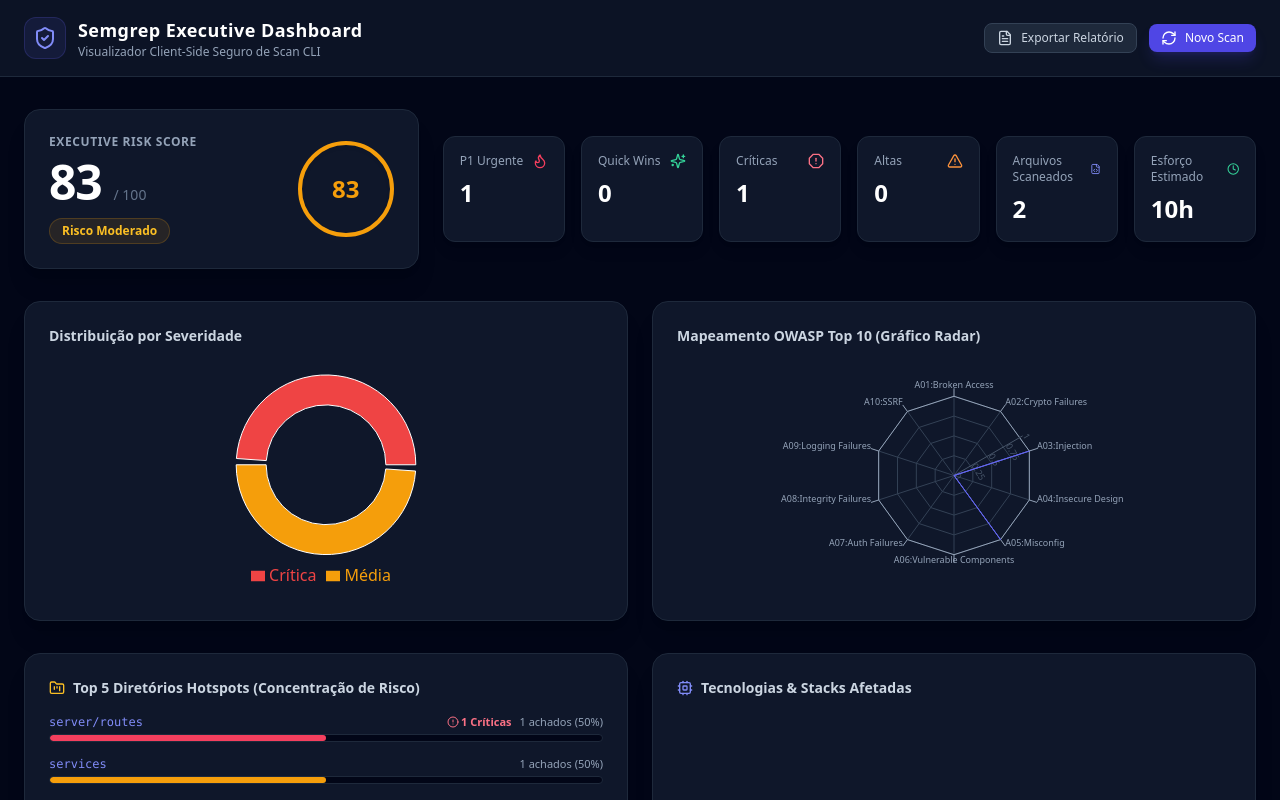
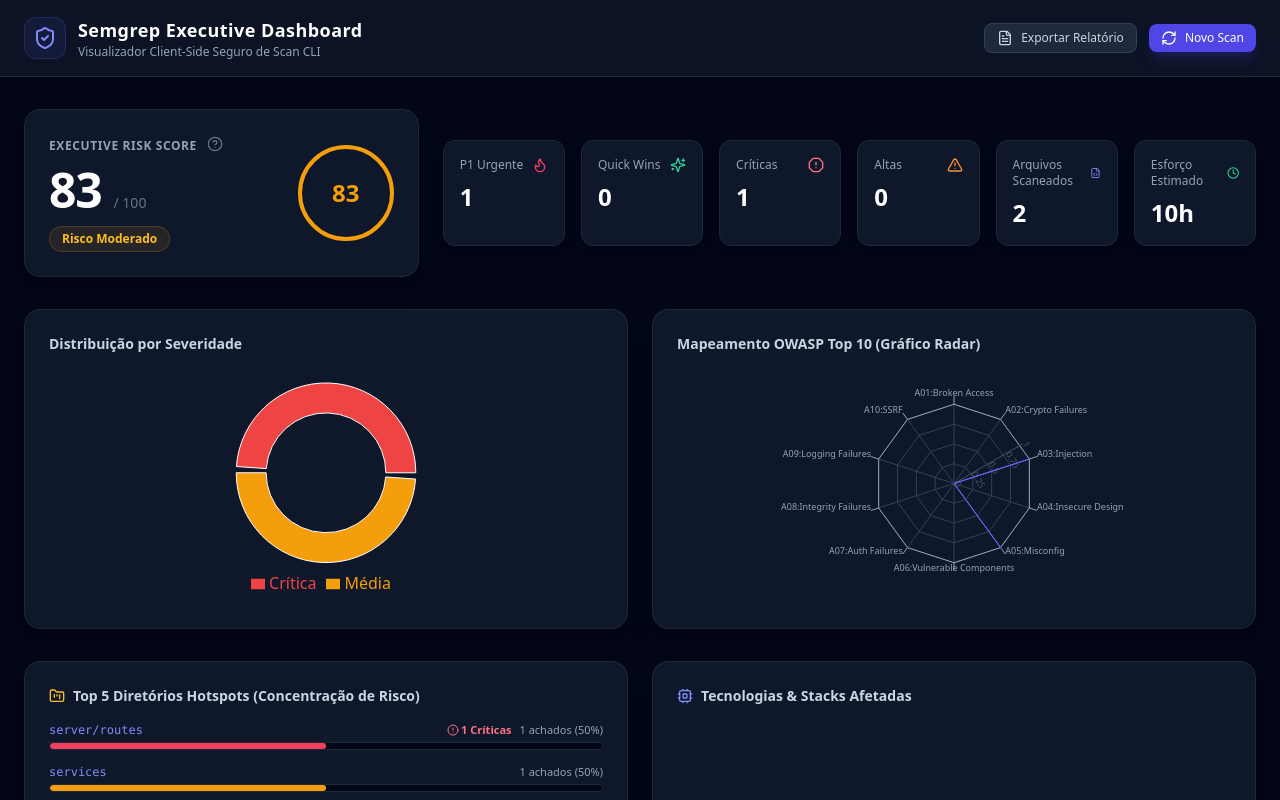
Before and after one commit to brunoez/semgrep, a React (Vite) app in the folder frontend/: page / in a window 1280 px wide. Both pictures are taken after a click on the button "Carregar Relatório de Exemplo". Shown: the top 800 px of the page. Built offline with nearby package versions, Linux system fonts and the light colour scheme.

Commit message:
feat: add help icon and interactive hover calculation popover card to RiskScoreBadge

```diff
--- a/frontend/src/components/dashboard/RiskScoreBadge.tsx
+++ b/frontend/src/components/dashboard/RiskScoreBadge.tsx
@@ -1,4 +1,5 @@
 import React from 'react';
+import { HelpCircle, Calculator } from 'lucide-react';
 import { calculateExecutiveRiskScore } from '../../services/risk.calculator';
 
 interface Props {
@@ -7,11 +8,65 @@
 
 export const RiskScoreBadge: React.FC<Props> = ({ summary }) => {
   const risk = calculateExecutiveRiskScore(summary);
+  const { breakdown, weightedImpact } = risk;
 
   return (
-    <div className="p-6 bg-slate-900 border border-slate-800 rounded-2xl flex items-center justify-between shadow-xl">
+    <div className="p-6 bg-slate-900 border border-slate-800 rounded-2xl flex items-center justify-between shadow-xl relative group">
       <div>
-        <p className="text-xs uppercase tracking-wider text-slate-400 font-semibold">Executive Risk Score</p>
+        <div className="flex items-center gap-2">
+          <p className="text-xs uppercase tracking-wider text-slate-400 font-semibold">Executive Risk Score</p>
+
+          {/* Help Icon with Hover Card */}
+          <div className="relative inline-block">
+            <button className="text-slate-500 hover:text-indigo-400 transition cursor-pointer p-0.5 rounded-full hover:bg-slate-800">
+              <HelpCircle className="w-4 h-4" />
+            </button>
+
+            {/* Hover Popover Card */}
+            <div className="absolute left-0 sm:left-auto sm:-right-12 top-7 hidden group-hover:block z-50 w-80 p-4 bg-slate-900/95 border border-slate-700 rounded-xl shadow-2xl backdrop-blur-md text-xs text-slate-200 space-y-3 pointer-events-none">
+              <div className="flex items-center gap-2 text-indigo-400 font-semibold border-b border-slate-800 pb-2">
+                <Calculator className="w-4 h-4" />
+                <span>Cálculo do Risk Score ({risk.score}/100)</span>
+              </div>
+
+              <p className="text-slate-400 leading-relaxed">
+                Score baseado em decaimento logarítmico ponderado pela gravidade das falhas:
+              </p>
+
+              <div className="bg-slate-950 p-2.5 rounded-lg border border-slate-800/80 font-mono space-y-1 text-[11px]">
+                <div className="flex justify-between text-rose-400">
+                  <span>Críticas ({breakdown.criticalCount} × 15)</span>
+                  <span>+{breakdown.criticalPts} pts</span>
+                </div>
+                <div className="flex justify-between text-orange-400">
+                  <span>Altas ({breakdown.highCount} × 5)</span>
+                  <span>+{breakdown.highPts} pts</span>
+                </div>
+                <div className="flex justify-between text-amber-400">
+                  <span>Médias ({breakdown.mediumCount} × 1.5)</span>
+                  <span>+{breakdown.mediumPts} pts</span>
+                </div>
+                <div className="flex justify-between text-emerald-400">
+                  <span>Baixas ({breakdown.lowCount} × 0.5)</span>
+                  <span>+{breakdown.lowPts} pts</span>
+                </div>
+                <div className="flex justify-between text-white font-bold border-t border-slate-800 pt-1 mt-1">
+                  <span>Impacto Total</span>
+                  <span>{weightedImpact} pts</span>
+                </div>
+              </div>
+
+              <div className="text-[11px] text-slate-400 bg-slate-950/60 p-2 rounded border border-slate-800">
+                <span className="text-slate-300 font-semibold">Fórmula: </span>
+                <code className="text-indigo-300 font-mono">100 - 40 × log10(1 + Impacto/10)</code>
+                <div className="mt-1 text-emerald-400 font-mono">
+                  Result: 100 - 40 × log10(1 + {(weightedImpact / 10).toFixed(1)}) = <strong>{risk.score}</strong>
+                </div>
+              </div>
+            </div>
+          </div>
+        </div>
+
         <div className="flex items-baseline gap-3 mt-2">
           <span className="text-5xl font-extrabold text-white tracking-tight">{risk.score}</span>
           <span className="text-sm text-slate-500">/ 100</span>
@@ -20,7 +75,8 @@
           {risk.level}
         </div>
       </div>
-      <div className="w-24 h-24 rounded-full border-4 flex items-center justify-center font-bold text-2xl shadow-inner" style={{ borderColor: risk.color, color: risk.color }}>
+
+      <div className="w-24 h-24 rounded-full border-4 flex items-center justify-center font-bold text-2xl shadow-inner flex-shrink-0" style={{ borderColor: risk.color, color: risk.color }}>
         {risk.score}
       </div>
     </div>
--- a/frontend/src/services/risk.calculator.ts
+++ b/frontend/src/services/risk.calculator.ts
@@ -3,6 +3,17 @@
   level: string;
   color: string;
   badgeClass: string;
+  weightedImpact: number;
+  breakdown: {
+    criticalCount: number;
+    criticalPts: number;
+    highCount: number;
+    highPts: number;
+    mediumCount: number;
+    mediumPts: number;
+    lowCount: number;
+    lowPts: number;
+  };
 }
 
 export function calculateExecutiveRiskScore(summary: {
@@ -11,23 +22,61 @@
   medium: number;
   low: number;
 }): RiskScoreResult {
+  const criticalPts = summary.critical * 15;
+  const highPts = summary.high * 5;
+  const mediumPts = summary.medium * 1.5;
+  const lowPts = summary.low * 0.5;
+  const weightedImpact = criticalPts + highPts + mediumPts + lowPts;
+
   const totalFindings = summary.critical + summary.high + summary.medium + summary.low;
   if (totalFindings === 0) {
-    return { score: 100, level: 'Excelente / Baixo Risco', color: '#10b981', badgeClass: 'bg-emerald-500/10 text-emerald-400 border-emerald-500/20' };
+    return {
+      score: 100,
+      level: 'Excelente / Baixo Risco',
+      color: '#10b981',
+      badgeClass: 'bg-emerald-500/10 text-emerald-400 border-emerald-500/20',
+      weightedImpact: 0,
+      breakdown: {
+        criticalCount: 0, criticalPts: 0,
+        highCount: 0, highPts: 0,
+        mediumCount: 0, mediumPts: 0,
+        lowCount: 0, lowPts: 0,
+      },
+    };
   }
 
   // Logarithmic risk scale: handles both small & large enterprise scans without immediate saturation
-  const weightedImpact = (summary.critical * 15) + (summary.high * 5) + (summary.medium * 1.5) + (summary.low * 0.5);
   const score = Math.max(0, Math.round(100 - 40 * Math.log10(1 + weightedImpact / 10)));
 
+  let level = 'Risco Crítico';
+  let color = '#ef4444';
+  let badgeClass = 'bg-rose-500/10 text-rose-400 border-rose-500/20';
+
   if (score >= 90) {
-    return { score, level: 'Excelente / Baixo Risco', color: '#10b981', badgeClass: 'bg-emerald-500/10 text-emerald-400 border-emerald-500/20' };
+    level = 'Excelente / Baixo Risco';
+    color = '#10b981';
+    badgeClass = 'bg-emerald-500/10 text-emerald-400 border-emerald-500/20';
+  } else if (score >= 70) {
+    level = 'Risco Moderado';
+    color = '#f59e0b';
+    badgeClass = 'bg-amber-500/10 text-amber-400 border-amber-500/20';
+  } else if (score >= 50) {
+    level = 'Alto Risco';
+    color = '#f97316';
+    badgeClass = 'bg-orange-500/10 text-orange-400 border-orange-500/20';
   }
-  if (score >= 70) {
-    return { score, level: 'Risco Moderado', color: '#f59e0b', badgeClass: 'bg-amber-500/10 text-amber-400 border-amber-500/20' };
-  }
-  if (score >= 50) {
-    return { score, level: 'Alto Risco', color: '#f97316', badgeClass: 'bg-orange-500/10 text-orange-400 border-orange-500/20' };
-  }
-  return { score, level: 'Risco Crítico', color: '#ef4444', badgeClass: 'bg-rose-500/10 text-rose-400 border-rose-500/20' };
+
+  return {
+    score,
+    level,
+    color,
+    badgeClass,
+    weightedImpact,
+    breakdown: {
+      criticalCount: summary.critical, criticalPts,
+      highCount: summary.high, highPts,
+      mediumCount: summary.medium, mediumPts,
+      lowCount: summary.low, lowPts,
+    },
+  };
 }
```
Also changed, not shown: 1 other file (tests, documents, lock files or other folders).
